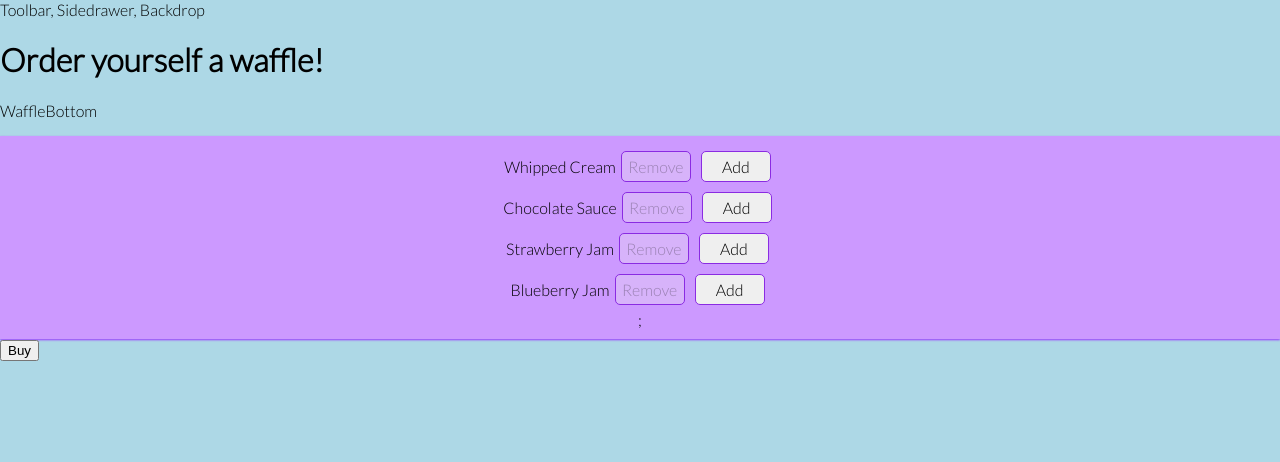
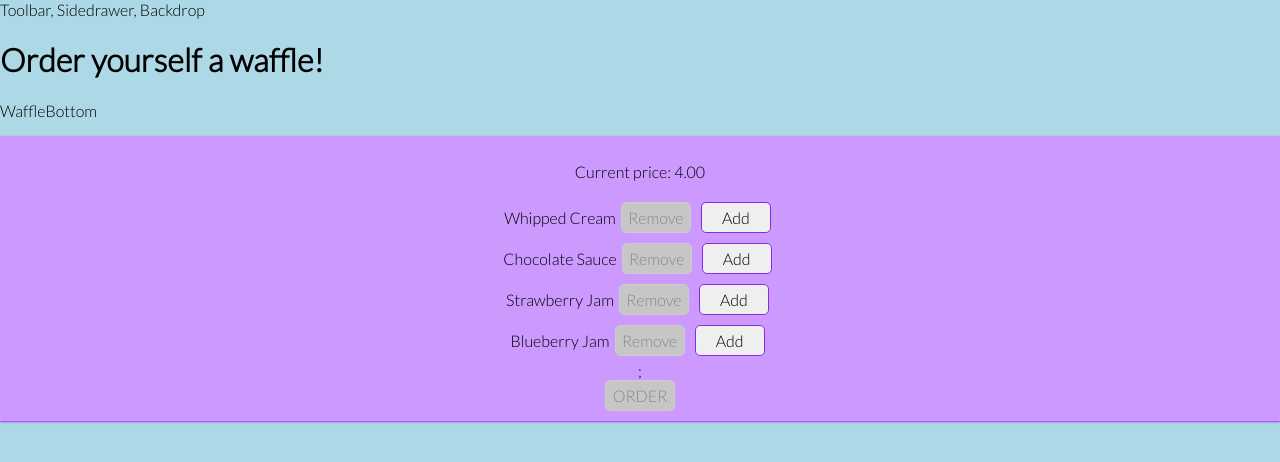
Before and after one commit to annametsapelto/WaffleMaker, a React (Create React App) app: page / in a window 1280 px wide. Shown: the top 462 px of the page. Built offline with nearby package versions, Linux system fonts and the light colour scheme.

Commit message:
Add orderbutton and disabling

```diff
--- a/src/Components/Waffle/BuildControls/BuildControls.css
+++ b/src/Components/Waffle/BuildControls/BuildControls.css
@@ -8,3 +8,43 @@
     margin: auto;
     padding: 10px 0;
 }
+.BuildControls button {
+    font: inherit;
+    padding: 5px 0;
+    margin: 0 5px;
+    width: 70px;
+    border: 1px solid blueviolet;
+    cursor: pointer;
+    outline: none;
+    transition-duration: 0.3s;
+    border-radius: 5px;
+}
+.BuildControls button:hover {
+    background-color: #ccccff;
+}
+.BuildControls button:active {
+    background-color: #8000ff;
+    color: white;
+}
+.BuildControls button:disabled {
+    background-color: #C7C6C6;
+    cursor: not-allowed;
+    border: 1px solid #ccc;
+    color: #888888;
+}
+
+.BuildControls button:not(:disabled) {
+    animation: enable 0.3s linear;
+}
+
+@keyframes enable {
+    0% {
+        transform: scale(1);
+    }
+    60% {
+        transform: scale(1.1);
+    }
+    100% {
+        transform: scale(1);
+    }
+}
--- a/src/Components/Waffle/BuildControls/BuildControls.js
+++ b/src/Components/Waffle/BuildControls/BuildControls.js
@@ -9,7 +9,9 @@ const controls = [
     {label: 'Blueberry Jam', type: 'BlueberryJam'}
 ]
 const buildControls = (props) => (
+
     <div className="BuildControls">
+        <p>Current price: {props.price.toFixed(2)}</p>
         {controls.map(ctrl => (
             <BuildControl
             key={ctrl.label}
@@ -18,6 +20,9 @@ const buildControls = (props) => (
             removeIngredient={()=>props.removeIngredient(ctrl.type)}
             disabled={props.disabled[ctrl.type]} />
         ))};
+        <button
+        disabled={!props.purchaseable}
+        >ORDER</button>
     </div>
 )
 export default buildControls;
--- a/src/Containers/WaffleMaker/WaffleMaker.js
+++ b/src/Containers/WaffleMaker/WaffleMaker.js
@@ -17,7 +17,19 @@ class WaffleMaker extends Component {
             StrawberryJam: 0,
             BlueberryJam: 0
         },
-        totalPrice: 4
+        totalPrice: 4,
+        purchaseable: false
+    }
+
+    updatePuchaseable(ingredients) {
+        const sum = Object.keys(ingredients)
+        .map(ingKey => {
+            return ingredients[ingKey]
+        })
+        .reduce((sum, el) => {
+            return sum+el;
+        }, 0)
+        this.setState({purchaseable: sum>0})
     }
 
     addIngredientHandler = (type) => {
@@ -29,6 +41,7 @@ class WaffleMaker extends Component {
         const priceAddition = INGREDIENT_PRICES[type]
         const newPrice = this.state.totalPrice + priceAddition;
         this.setState({totalPrice: newPrice, ingredients: upgradedIngredients});
+        this.updatePuchaseable(upgradedIngredients)
     }
 
     removeIngredientHandler = (type) => {
@@ -44,6 +57,7 @@ class WaffleMaker extends Component {
         const priceDeducted = INGREDIENT_PRICES[type]
         const newPrice = this.state.totalPrice - priceDeducted;
         this.setState({totalPrice: newPrice, ingredients: upgradedIngredients});
+        this.updatePuchaseable(upgradedIngredients)
     }
 
     render() {
@@ -59,8 +73,9 @@ class WaffleMaker extends Component {
             <BuildControls
               addIngredient={this.addIngredientHandler}
               removeIngredient={this.removeIngredientHandler}
-              disabled={disabledInfo}/>
-            <button>Buy</button>
+              disabled={disabledInfo}
+              price={this.state.totalPrice}
+              purchaseable={this.state.purchaseable}/>
         </Aux>)
     }
 }
```
